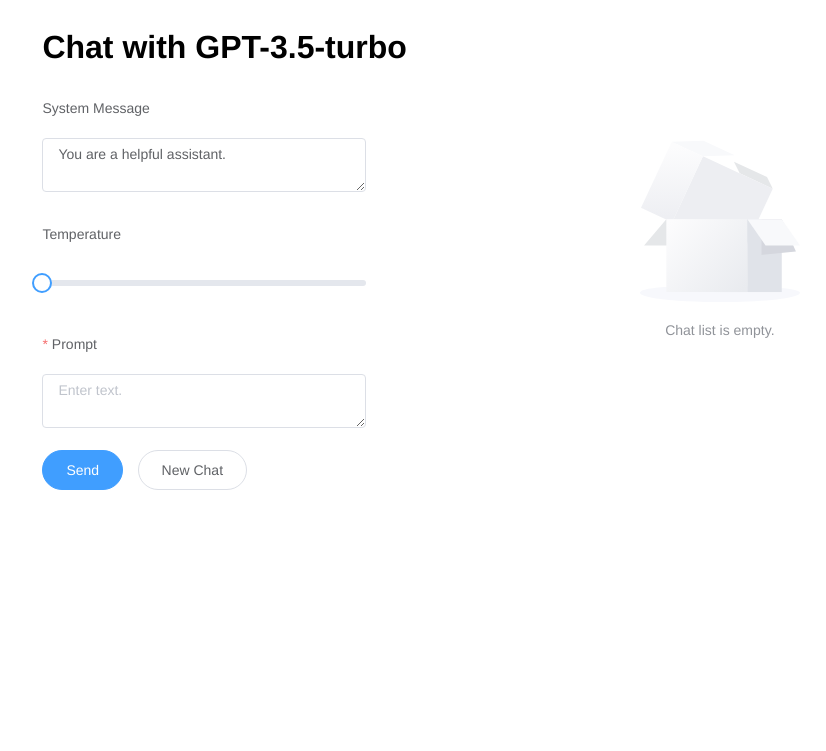
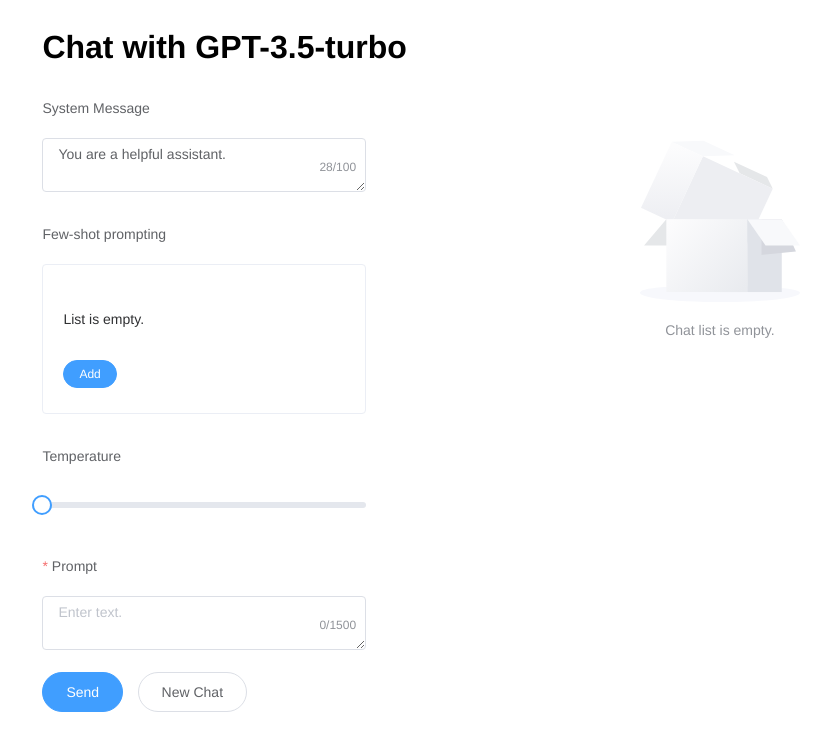
Before and after one commit to PengZiqiao/chatgpt_apps, a Flask app: page / in a window 1280 px wide. Shown: the top 751 px of the page, without its empty margins (92-918 px from the left). Run offline with Flask 2, Linux system fonts and the light colour scheme; parts of the project's set-up code (start-up, migrations or seed data) failed here and were passed over.

Commit message:
Add files via upload
增加了few-shot prompting功能

```diff
--- a/application.py
+++ b/application.py
@@ -26,12 +26,13 @@
     content = chat(
         prompts=data['prompts'],
         temperature=data['temperature'],
-        system_message=data['systemMessage']
-        )
+        system_message=data['systemMessage'],
+        few_shot_prompting=data['fewShotPrompting']
+    )
 
     return content
 
 
 if __name__ == "__main__":
-    # app.debug=True
+    app.debug = True
     app.run(host='0.0.0.0', port=int(sys.argv[1]))
--- a/templates/index.html
+++ b/templates/index.html
@@ -22,7 +22,29 @@
                 <el-form ref="form" :model="form" :rules="rules" label-position="top">
 
                     <el-form-item label="System Message">
-                        <el-input placeholder="Enter text. " type="textarea" v-model="form.systemMessage"></el-input>
+                        <el-input placeholder="Enter text. " type="textarea" maxlength="100" show-word-limit
+                            v-model="form.systemMessage"></el-input>
+                    </el-form-item>
+
+                    <el-form-item label="Few-shot prompting">
+                        <el-card shadow="never">
+                            <!-- fewShotPrompting 为空时，展示提示文字 -->
+                            <p v-if="form.fewShotPrompting.length == 0">
+                                List is empty.
+                            </p>
+                            <!-- fewShotPrompting 不为空时，展示表格数据 -->
+                            <el-table v-if="form.fewShotPrompting.length > 0" :data="form.fewShotPrompting"
+                                height="68px" size="mini" stripe :show-header="false">
+                                <el-table-column prop="content"></el-table-column>
+                            </el-table>
+                            <el-row>
+                                <el-button type="primary" round size="mini"
+                                    @click="dialogVisible = true">Add</el-button>
+                                <el-button v-if="form.fewShotPrompting.length > 0" round size="mini"
+                                    @click="delete_prompting">Delete</el-button>
+                            </el-row>
+
+                        </el-card>
                     </el-form-item>
 
                     <el-form-item label="Temperature">
@@ -30,7 +52,8 @@
                     </el-form-item>
 
                     <el-form-item label="Prompt" prop="prompt">
-                        <el-input placeholder="Enter text. " type="textarea" v-model="form.prompt"></el-input>
+                        <el-input placeholder="Enter text. " type="textarea" maxlength="1500" show-word-limit
+                            v-model="form.prompt"></el-input>
                     </el-form-item>
 
                     <el-row>
@@ -47,7 +70,7 @@
                 <div class="chat-list">
                     <div v-if="form.prompts.length > 0" v-for="item in form.prompts">
                         <div :class="item.role === 'user' ? 'user-bubble' : 'assistant-bubble'">
-                            <p>
+                            <p style="text-transform: capitalize; color: #999;">
                                 {{ item.role }}:
                             </p>
                             <!-- 把content内容作为markdown代码渲染 -->
@@ -65,6 +88,24 @@
 
             </el-col>
         </el-row>
+
+        <el-dialog title="Add Few-shot prompting" :visible.sync="dialogVisible" width="30%">
+            <el-form ref="dialogForm" :model="dialogForm" :rules="rules" label-position="top">
+                <el-form-item label="Example user content" prop="user_content">
+                    <el-input placeholder="Enter text. " type="textarea" maxlength="100" show-word-limit
+                        v-model="dialogForm.user_content"></el-input>
+                </el-form-item>
+                <el-form-item label="Example assistant content" prop="assistant_content">
+                    <el-input placeholder="Enter text. " type="textarea" maxlength="100" show-word-limit
+                        v-model="dialogForm.assistant_content"></el-input>
+                </el-form-item>
+            </el-form>
+            <span slot="footer" class="dialog-footer">
+                <el-button @click="cancel_add">Cancel</el-button>
+                <el-button type="primary" @click="add">OK</el-button>
+            </span>
+        </el-dialog>
+
     </div>
 
 </body>
@@ -83,6 +124,8 @@
                 form: {
                     // 系统消息
                     systemMessage: 'You are a helpful assistant.',
+                    // 少量样本提示
+                    fewShotPrompting: [],
                     // 温度
                     temperature: 0,
                     // 提示
@@ -90,11 +133,23 @@
                     // 聊天记录
                     prompts: []
                 },
+
+                dialogForm: {
+                    // 用户提示内容
+                    user_content: '',
+                    // 助理提示内容
+                    assistant_content: ''
+                },
+
                 // 加载状态
                 loading: false,
+                // 对话框显示
+                dialogVisible: false,
                 // 表单验证规则
                 rules: {
-                    prompt: [{ required: true, message: 'Please input prompt. ', trigger: 'blur' }]
+                    prompt: [{ required: true, message: 'Please input prompt. ', trigger: 'blur' }],
+                    user_content: [{ required: true, message: 'Please input prompt. ', trigger: 'blur' }],
+                    assistant_content: [{ required: true, message: 'Please input prompt. ', trigger: 'blur' }]
                 }
             }
         },
@@ -131,9 +186,44 @@
             },
 
             // 清除聊天记录
-            clear_prompts: function() {
+            clear_prompts: function () {
                 this.form.prompts = [];
                 this.form.prompt = '';
+            },
+
+            // 取消添加Few-shot prompting
+            cancel_add: function () {
+                // 隐藏对话框并清空输入
+                this.dialogVisible = false;
+                this.dialogForm.user_content = '';
+                this.dialogForm.assistant_content = '';
+            },
+
+            // 添加Few-shot prompting
+            add: function () {
+                // 验证表单
+                this.$refs['dialogForm'].validate((valid) => {
+                    // 如果验证通过
+                    if (valid) {
+                        // 添加用户提示内容到 fewShotPrompting 列表中
+                        this.form.fewShotPrompting.push(
+                            { "role": "system", "name": "example_user", "content": this.dialogForm.user_content });
+                        // 添加助理提示内容到 fewShotPrompting 列表中
+                        this.form.fewShotPrompting.push(
+                            { "role": "system", "name": "example_assistant", "content": this.dialogForm.assistant_content });
+                        // 隐藏对话框并清空输入
+                        this.dialogVisible = false;
+                        this.dialogForm.user_content = '';
+                        this.dialogForm.assistant_content = '';
+                    }
+                });
+            },
+
+            // 删除Few-shot prompting最后两项
+            delete_prompting: function () {
+                if (this.form.fewShotPrompting.length >= 2) {
+                    this.form.fewShotPrompting.splice(this.form.fewShotPrompting.length - 2, 2)
+                }
             },
 
             // 定义 marked 方法
```
Also changed, not shown: chat_api.py (+20 -6 lines), 1 other file.
